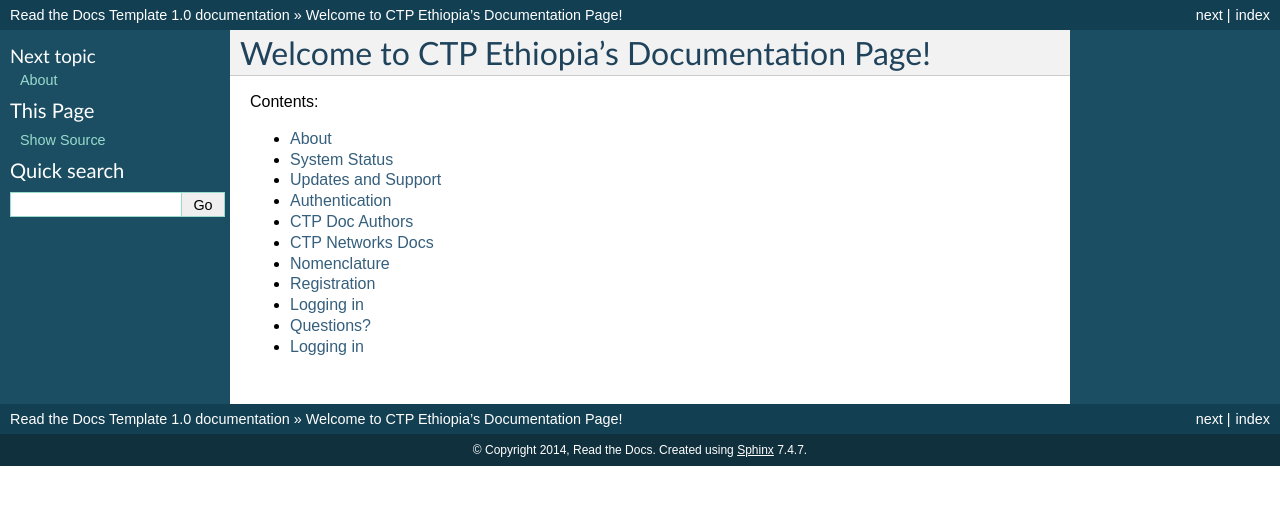
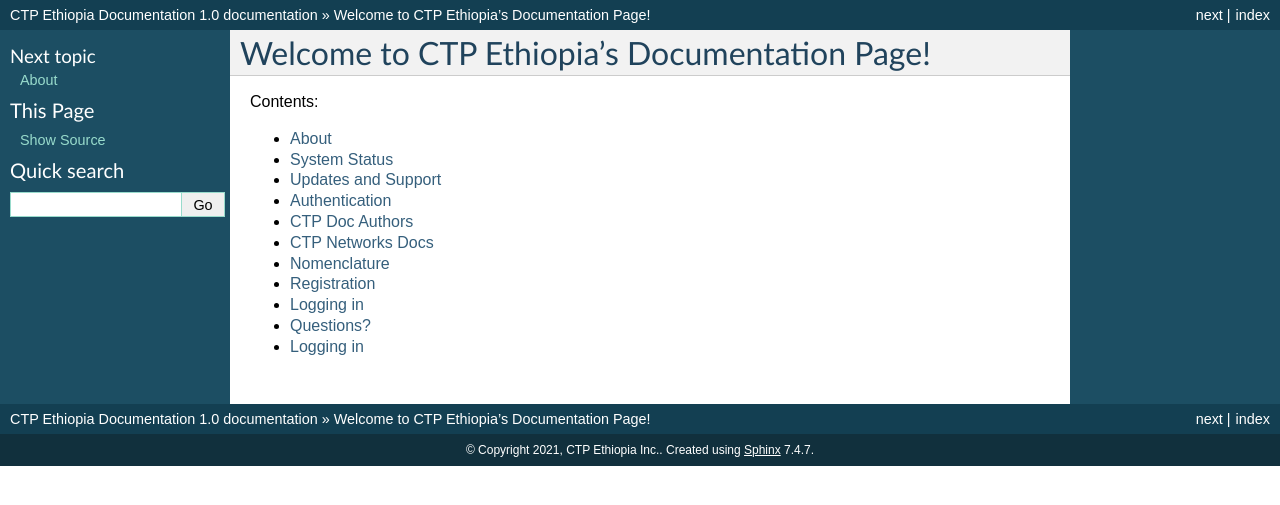
Before and after one commit to CTP-Ethiopia/ctpdocs, a Sphinx documentation site: the page built from docs/index.rst, in a window 1280 px wide. Shown: the top 505 px of the page. Built offline with Sphinx 7.4.7, drawn with Linux system fonts in a browser that asks for light colours.

Commit message:
Update conf.py

```diff
--- a/docs/conf.py
+++ b/docs/conf.py
@@ -43,8 +43,8 @@
 master_doc = 'index'
 
 # General information about the project.
-project = u'Read the Docs Template'
-copyright = u'2014, Read the Docs'
+project = u'CTP Ethiopia Documentation'
+copyright = u'2021, CTP Ethiopia Inc.'
 
 # The version info for the project you're documenting, acts as replacement for
 # |version| and |release|, also used in various other places throughout the
@@ -176,7 +176,7 @@
 #html_file_suffix = None
 
 # Output file base name for HTML help builder.
-htmlhelp_basename = 'ReadtheDocsTemplatedoc'
+htmlhelp_basename = 'CTPDocs'
 
 
 # -- Options for LaTeX output ---------------------------------------------
```
